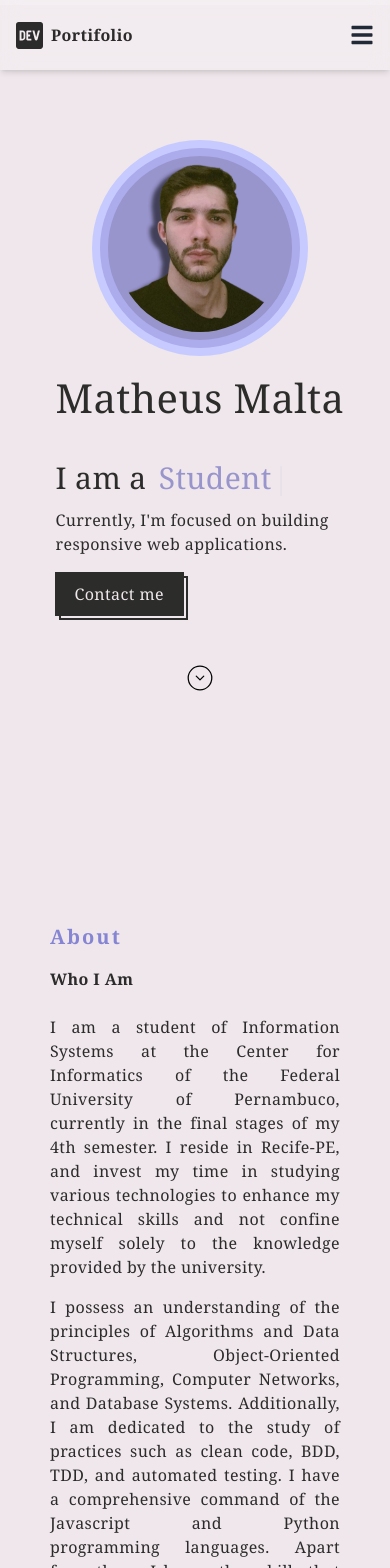
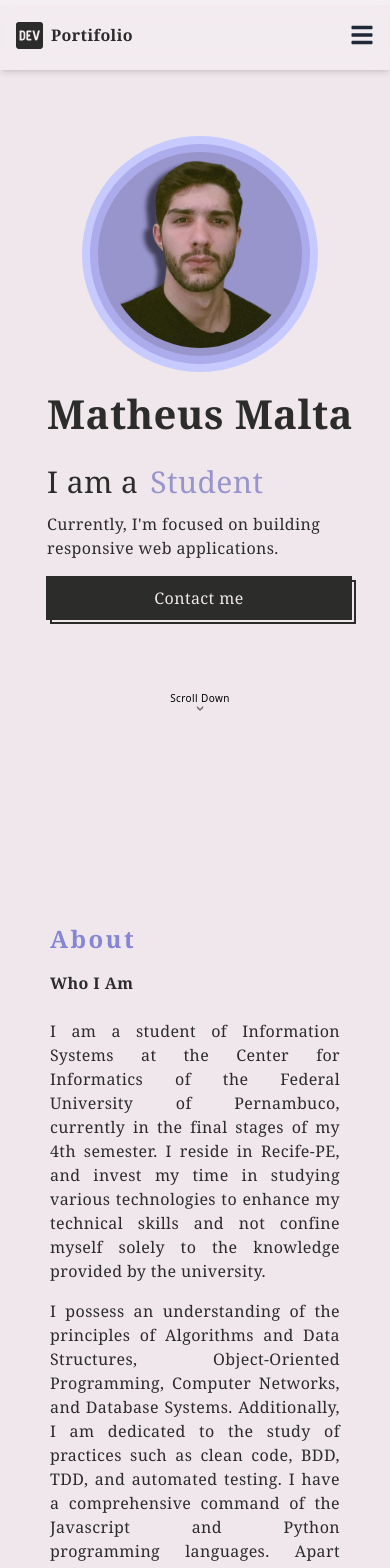
Before and after one commit to MatheusMalta002/portifolio-react, a React (Vite) app: page / in a window 390 px wide. Shown: the top 1568 px of the page. Built offline with nearby package versions, Linux system fonts and the light colour scheme.

Commit message:
adjusting all sections

```diff
--- a/src/App.jsx
+++ b/src/App.jsx
@@ -1,6 +1,7 @@
 import NavBar from './components/NavBar/NavBar.jsx'
 import Home from './components/Home/Home.jsx'
 import About from './components/About/About.jsx'
+import Skills from './components/Skills/Skills.jsx'
 
 function App() {
 
@@ -9,6 +10,7 @@ function App() {
       <NavBar />
       <Home />
       <About />
+      <Skills />
     </>
   )
 }
--- a/src/components/About/About.jsx
+++ b/src/components/About/About.jsx
@@ -12,25 +12,22 @@ const About = () => {
   }, []);
 
   return (
-    <div id='about' className='w-full md:h-screen p-4 flex items-center justify-center py-16 xl:px-[180px] md:px-[150px] sm:px-[100px]
+    <div id='about' className='w-full p-4 flex items-center justify-center py-16 xl:px-[180px] md:px-[150px] sm:px-[100px]
     xs:px-[50px] font-custom '>
       <div className='max-w-[1240px] m-auto grid xl:grid-cols-3 md:grid-cols-1 sm:grid-cols-1 xs:grid-cols-1 xl:gap-8 md:gap-0 md:pt-[50px]
       sm:pt-[20px] xs:pt-[10px]' >
-        <div className='col-span-2' >
-          <p className=' text-xl tracking-widest text-[#8685d4] font-bold font-custom' data-aos="fade-right" data-aos-offset="100"
-          data-aos-easing="ease-in-sine" data-aos-duration="850">
+        <div className='col-span-2' data-aos="fade-right" data-aos-offset="100"
+           data-aos-easing="ease-in-sine" data-aos-duration="600">
+          <p className=' text-2xl tracking-widest text-[#8685d4] font-bold font-custom'>
             About
           </p>
-          <h2 className='py-4 font-bold text-[#2c2b2c]'data-aos="fade-right" data-aos-offset="100" data-aos-easing="ease-in-sine"
-          data-aos-duration="900">Who I Am</h2>
-          <p className='py-2 text-[#2c2b2c]  text-justify' data-aos="fade-right" data-aos-offset="100" data-aos-easing="ease-in-sine"
-          data-aos-duration="950">
+          <h2 className='py-4 font-bold text-[#2c2b2c] md:text-[17px] '>Who I Am</h2>
+          <p className='py-2 text-[#2c2b2c] md:text-[17px]  text-justify' >
             I am a student of Information Systems at the Center for Informatics of the Federal University of Pernambuco,
             currently in the final stages of my 4th semester. I reside in Recife-PE, and invest my time in studying various
              technologies to enhance my technical skills and not confine myself solely to the knowledge provided by the university.
           </p>
-          <p className='py-2 text-[#2c2b2c] text-justify ' data-aos="fade-right" data-aos-offset="100"
-           data-aos-easing="ease-in-sine" data-aos-duration="1000" >
+          <p className='py-2 text-[#2c2b2c] md:text-[17px]  text-justify' >
             I possess an understanding of the principles of Algorithms and Data Structures, Object-Oriented Programming,
             Computer Networks, and Database Systems. Additionally, I am dedicated to the study of practices such as clean
             code, BDD, TDD, and automated testing. I have a comprehensive command of the Javascript and Python programming
@@ -38,7 +35,7 @@ const About = () => {
           </p>
         </div>
         <div className='w-full h-auto m-auto shadow-xl shadow-gray-400  rounded-xl flex items-center
-         justify-center p-4 md:mt-0 sm:mt-0 xs:mt-[30px]' data-aos="zoom-in-left" data-aos-duration="1000">
+         justify-center p-4 md:mt-0 sm:mt-0 xs:mt-[30px]' data-aos="zoom-in-left" data-aos-duration="700">
           <ProfileCard />
         </div>
       </div>
--- a/src/components/Home/Home.jsx
+++ b/src/components/Home/Home.jsx
@@ -2,7 +2,7 @@ import React from 'react'
 import Social_Icons from './Social_Icons/Social_Icons'
 import Typewriter from 'typewriter-effect'
 import image from '../../assets/photo_profile.png'
-import {CiCircleChevDown} from 'react-icons/ci'
+import { IoIosArrowDown } from 'react-icons/io'
 import AOS from 'aos';
 import { useEffect } from 'react';
 import 'aos/dist/aos.css';
@@ -25,10 +25,10 @@ function Home() {
                 <div className='flex md:flex-row sm:flex-col-reverse xs:flex-col-reverse'>
                     <div className='flex font-custom flex-col items-start justify-center text-[#2c2c2b] xs:mt-3 sm:mt-14 md:mt-0'>
                         <h1 className='flex 2xl:text-7xl xl:text-6xl md:text-5xl sm:text-5xl xs:text-[40px] transition-all duration-500
-                        whitespace-nowrap  xs:mb-5 sm:mb-5 md:mb-8 font-medium'>
+                        whitespace-nowrap md:mb-4 sm:mb-4 xs:mb-5 font-bold'>
                             Matheus Malta
                         </h1>
-                        <h1 className=' xs:text-3xl sm:text-4xl md:text-4xl  transition-all duration-500 whitespace-nowrap flex md:mt-0 sm:mt-0 xs:mt-3 xs:mb-3 sm:mb-3 md:mb-2'>
+                        <h1 className=' xs:text-3xl sm:text-4xl md:text-4xl  transition-all duration-500 whitespace-nowrap flex  xs:mb-3 sm:mb-3 md:mb-2'>
                             <span className='w-full text-center'>
                                 I am a
                             </span>
@@ -42,26 +42,32 @@ function Home() {
                                 />
                             </span>
                         </h1>
-                        <p className='text-[#2c2b2c] font-light whitespace-normal flex-shrink-0 xs:mb-5 sm:mb-5 md:mb-5 md:w-[75%] sm:w-[75%]'>
+                        <p className='text-[#2c2b2c] font-medium whitespace-normal flex-shrink-0 xs:mb-5 sm:mb-5 md:mb-5 md:w-[75%] sm:w-[75%]'>
                             Currently, I'm focused on building responsive web applications.
                         </p>
-                        <button className='btn_Contact ml-[3px]'>
+                        <button className='btn_Contact ml-[3px] xs:w-full sm:w-auto'>
                             Contact me
                         </button>
                     </div>
                     {/* IMAGEM */}
                     <div className='h-full w-full flex items-center justify-center md:ml-10 sm:ml-3 xs:ml-0'>
-                    <div className=' rounded-full sm:p-[10px] xs:p-[8px] bg-[#c6caff]'>
-                        <div className='flex items-center justify-center xl:w-[280px] xl:h-[280px] md:w-[250px] md:h-[250px]
-                        sm:w-[220px] sm:h-[220px] xs:w-[200px] xs:h-[200px] transition-all rounded-full bg-[#9894cc] duration-500 sm:border-[10px] xs:border-[8px] border-[#acabec]
-                        '>
-                            <img src={image} alt="photo" id='photo' className='object-cover rounded-full w-full h-full sm:p-[10px] xs:p-[8px]' />
-                        </div>
+                         <div className=' rounded-full sm:p-[10px] xs:p-[8px] bg-[#c6caff]'>
+                            <div className='flex items-center justify-center xl:w-[280px] xl:h-[280px] md:w-[250px] md:h-[250px]
+                            sm:w-[220px] sm:h-[220px] xs:w-[220px] xs:h-[220px] transition-all rounded-full bg-[#9894cc] duration-500 sm:border-[10px] xs:border-[8px] border-[#acabec]
+                            '>
+                                <img src={image} alt="photo" id='photo' className='object-cover rounded-full w-full h-full sm:p-[10px] xs:p-[8px]' />
+                            </div>
                         </div>
                     </div>
                 </div>
-                <div className='flex justify-center items-center w-full md:text-4xl sm:text-3xl xs:text-3xl h-[130px]'>
-                    <CiCircleChevDown className=' animate-bounce '/>
+                <div className='flex flex-col justify-center items-center w-full h-[130px]'>
+                    <div className=' rounded-full p-2 relative md:top-[50px] sm:top-[30px] xs:top-[15px]'>
+                    <p className='w-full text-center text-[10px] font-medium '>Scroll Down</p>
+                    <div className='w-full flex justify-center'>
+                    <IoIosArrowDown className=' animate-bounce text-[#2c2c2b] text-[10px] '/>
+                    </div>
+                    </div>
+
                 </div>
             </div>
         </section>
--- a/src/components/NavBar/NavBar.jsx
+++ b/src/components/NavBar/NavBar.jsx
@@ -23,12 +23,12 @@ function Navbar(){
       <div>
         <h1 className='flex items-center text-base font-bold  ' >
           <FaDev className='w-[35px] h-[35px] pr-2 text-[#2c2b2c] cursor-pointer' onClick={handleReloadClick}/>
-          <span className='font-custom'>Portifolio</span>
+          <span className='font-custom font-bold'>Portifolio</span>
         </h1>
       </div>
       {/* menu */}
         <ul className='hidden md:flex'>
-          {navItems.map(item => (<li className='list_NavBar sm:text-sm md:text-base font-custom' key={item.id}><Link to={item.id} smooth={true} duration={500}>{item.text}</Link></li>))}
+          {navItems.map(item => (<li className='list_NavBar sm:text-sm md:text-base font-bold font-custom' key={item.id}><Link to={item.id} smooth={true} duration={500}>{item.text}</Link></li>))}
         </ul>
       {/* Hamburger */}
       <div onClick={handleClick} className='md:hidden z-10  cursor-pointer text-2xl'>{!nav ? <FaBars className='text-gray-800 ' /> : <FaTimes className='text-[#EFE7EB]' />}</div>
--- a/src/components/Skills/Skills.jsx
+++ b/src/components/Skills/Skills.jsx
@@ -17,16 +17,16 @@ const Skills = () => {
 
     return (
         <div name='skills' className='w-full  xl:px-[180px] md:px-[150px] sm:px-[100px] xs:px-[50px]
-        flex justify-center items-center md:pt-10 sm:pt-5 xs>pt-0'>
+        flex justify-center items-center md:py-10 sm:py-5 xs:py-2'>
             {/* Container */}
             <div className='mx-auto flex flex-col justify-center w-full h-full'>
                 <div  data-aos="zoom-out-down" data-aos-duration="1000">
-                    <p className='text-2xl font-bold inline border-b-2 text-[#2c2b2c] border-[#8685d4] font-custom ' >Skills</p>
+                    <p className='text-2xl font-bold inline border-b-2 text-[#2c2b2c]  font-custom ' >Skills</p>
                 </div>
 
                 <div className='w-full h-full grid grid-cols-2 sm:grid-cols-4 gap-4 text-center py-6'>
                     {navItems.map((item, index) => (
-                        <div data-aos="zoom-out-down" data-aos-duration="1000">
+                        <div data-aos="zoom-out-down" data-aos-duration="800">
                         <div key={index} className='shadow-md py-2 cursor-pointer shadow-[#313030]  hover:scale-110 duration-500 rounded-[10px] flex flex-col justify-around'   >
                             <img className='w-20 mx-auto' src={`https://skillicons.dev/icons?i=${item.name}`} alt={`${item.name} icon`}/>
                             <p className='font-medium'>{item.text}</p>
```
Also changed, not shown: src/components/About/ProfileCard/ProfileCard.jsx (+6 -5 lines), src/components/Home/Social_Icons/Social_Icons.jsx (+8 -4 lines).
